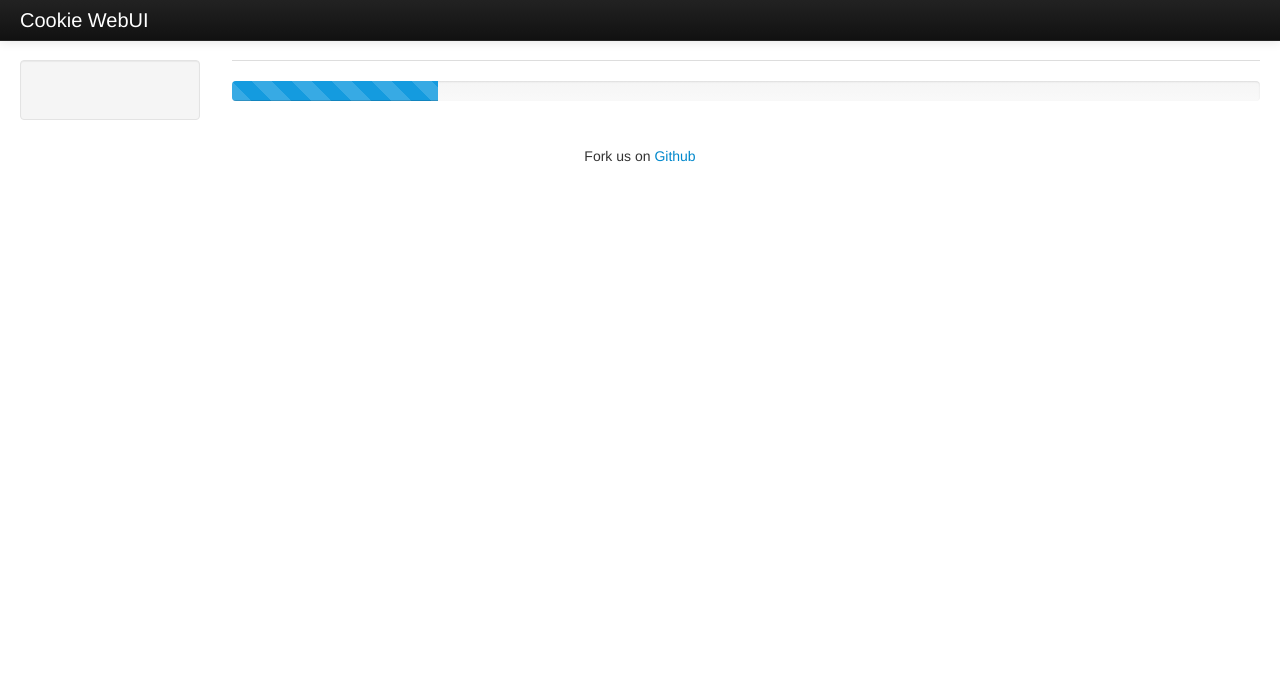
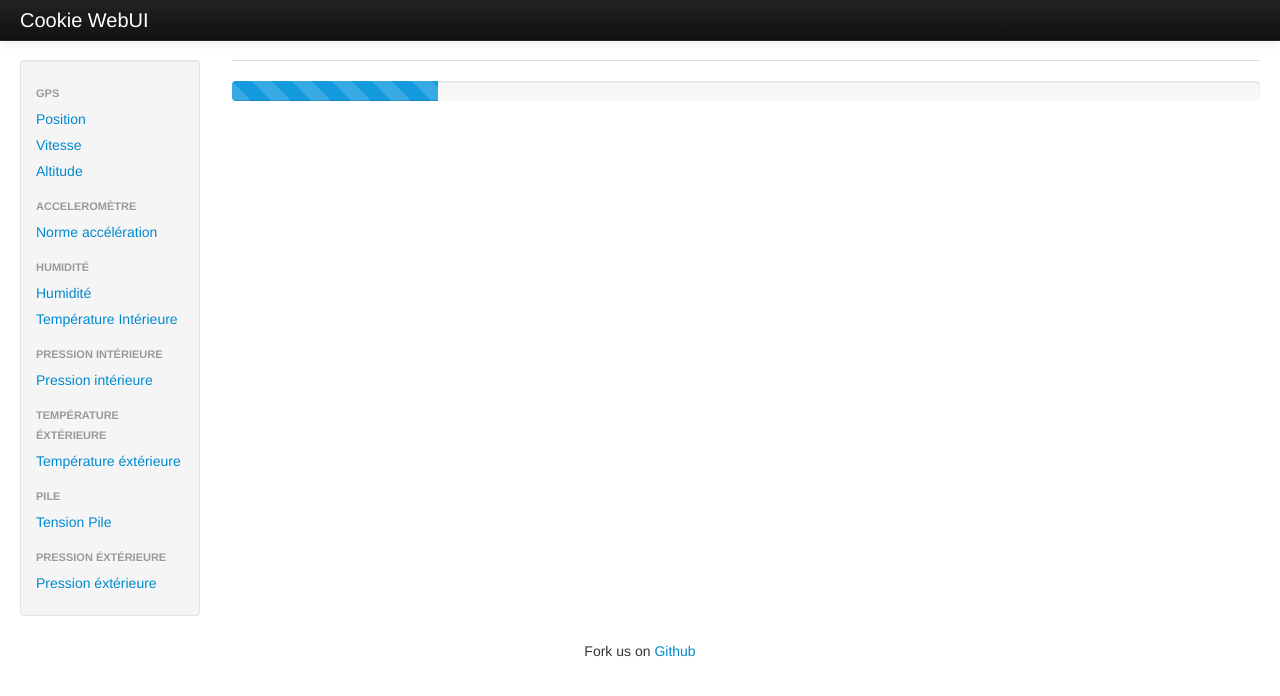
Before and after one commit to mjc-ermont/Cookie-WebUI-Client, a website: page index.html in a window 1280 px wide. Drawn offline with Linux system fonts and the light colour scheme; no server answers.

Commit message:
Ajout de la liste des capteurs qui est rendue utilistable

```diff
--- a/index.html
+++ b/index.html
@@ -95,7 +95,6 @@
         <script src="js/2-bin/sensor.js"></script>
         <script src="js/2-bin/value.js"></script>
         <script src="js/2-bin/chrono.js"></script>
-        <script src="js/2-bin/sensors.js"></script>
         <script src="js/2-bin/balloon.js"></script>
         <script src="js/main.js"></script>
     </dev>
--- a/js/2-bin/balloon.js
+++ b/js/2-bin/balloon.js
@@ -27,7 +27,7 @@ function Balloon(options) {
     };
 
     this.getValues = function () {
-        var values = [];
+        var values = {};
         for (var i in this.sensors){
             values[this.sensors[i].name] = this.sensors[i].getValues();
         }
--- a/js/2-bin/value.js
+++ b/js/2-bin/value.js
@@ -1,5 +1,5 @@
 function Value (options) {
-    this._data= [];
+    this._data= Array();
     this._views= [];
     this.last_data_refreshed= [];
     this.current_view= 0;
@@ -20,6 +20,7 @@ function Value (options) {
 
     this.addData= function (id_val, data){
         id_val = parseInt(id_val, 10);
+        data[0]*=1000;
         this._data[this.ids.indexOf(id_val)][this._data[this.ids.indexOf(id_val)].length] = data;
     };
 
@@ -32,17 +33,18 @@ function Value (options) {
         for (var i in this._data){
             this.last_data_refreshed[i] = this._data[i].length;
         }
-        this._views[view_id].setUp(this._data);
+        this._views[view_id].setUp(this.getData());
     };
 
     this.refresh= function (){
+        var _data = this.getData();
         var data = [];
-        for (var i in this._data){
-            data[i] = this._data[i].slice(this.last_data_refreshed[i]);
+        for (var i in _data){
+            data[i] = _data[i].slice(this.last_data_refreshed[i]);
         }
         this._views[this.current_view].refresh(data);
-        for (var j in this._data){
-            this.last_data_refreshed[j] = this._data[j].length;
+        for (var j in _data){
+            this.last_data_refreshed[j] = _data[j].length;
         }
     };
 
@@ -62,6 +64,10 @@ function Value (options) {
         return this.ids;
     };
 
+    this.getData = function () {
+        return [].concat(this._data);
+    };
+
     for (var i in options.views){
         this.addView(options.views[i]);
     }
--- a/js/2-bin/view_graph.js
+++ b/js/2-bin/view_graph.js
@@ -8,9 +8,9 @@ function GraphView (options){
     };
 
     this.setUp = function (data){
-		for (var index in data[0]) {
+		/*for (var index in data[0]) {
 			data[0][index][0] *= 1000;
-		}
+		}*/
 		$("#content").html("<div id='graph'></div>");
 		this.chart = new Highcharts.StockChart({
 			chart: {
@@ -31,7 +31,7 @@ function GraphView (options){
     };
 
     this.refresh = function (data){
-		data[0][0][0] *= 1000;
+		//data[0][0][0] *= 1000;
 		this.chart.series[0].addPoint(data[0][0]);
     };
 }
--- a/js/main.js
+++ b/js/main.js
@@ -1,4 +1,4 @@
-var sensor, value, view, balloon;
+var balloon;
 $(function() {
     /*$("#bar").css("width", "60%");
 	for (var i in capteurs) {
@@ -21,23 +21,102 @@ $(function() {
     }, 500);*/
     balloon = new Balloon({
         sensors:[{
-            name: "Xday",
+            name: "GPS",
             values: [{
-                name: "beat",
-                ids: [0,1,2,3],
+                name: "Position",
+                ids: [0,1],
+                views: [new GraphView()]
+            },
+            {
+                name: "Vitesse",
+                ids: [2],
+                views: [new GraphView()]
+            },
+            {
+                name: "Altitude",
+                ids: [4],
+                views: [new GraphView()]
+            }]
+        },
+        {
+            name: "Acceleromètre",
+            values: [{
+                name: "Norme accélération",
+                ids: [0],
+                views: [new GraphView()]
+            }]
+        },
+        {
+            name: "Humidité",
+            values: [{
+                name: "Humidité",
+                ids: [0],
+                views: [new GraphView()]
+            },
+            {
+                name: "Température Intérieure",
+                ids: [1],
+                views: [new GraphView()]
+            }]
+        },
+        {
+            name: "Pression intérieure",
+            values: [{
+                name: "Pression intérieure",
+                ids: [0],
+                views: [new GraphView()]
+            }]
+        },
+        {
+            name: "Température éxtérieure",
+            values: [{
+                name: "Température éxtérieure",
+                ids: [0],
+                views: [new GraphView()]
+            }]
+        },
+        {
+            name: "Pile",
+            values: [{
+                name: "Tension Pile",
+                ids: [0],
+                views: [new GraphView()]
+            }]
+        },
+        {
+            name: "Pression éxtérieure",
+            values: [{
+                name: "Pression éxtérieure",
+                ids: [0],
                 views: [new GraphView()]
             }]
         }]
     });
 
+    var values = balloon.getValues();
+    var k = 0, l = 0;
+    for (var i in values){
+        $("#sidebar").append("<li class=\"nav-header\">" + i + "</li>");
+        for (var j in values[i]){
+            $("#sidebar").append("<li onclick='changecapt("+k+","+l+")'><a href='#'>" + values[i][j] + "</a></li>");
+            l++;
+        }
+        k++;
+        l=0;
+    }
+
     $.ajax({
-    	url: server + "/bin/get.php",
-    	type: "GET",
-    	data: "t=0"
+        url: server + "/bin/get.php",
+        type: "GET",
+        data: "t=0"
 	})
 			.done(function(data) {
         balloon.addData(data);
-        balloon.setValue(0,0);
-        balloon.refresh();
     });
 });
+
+function changecapt(no_capt, no_val){
+    balloon.setValue(no_capt, no_val);
+//    balloon.refresh();
+
+}
```
